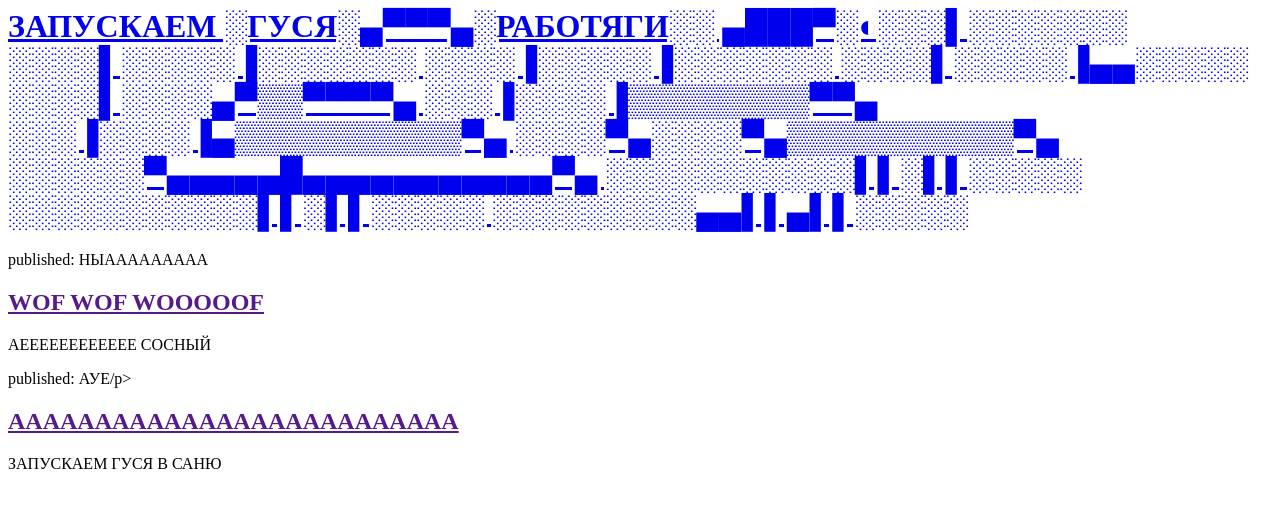
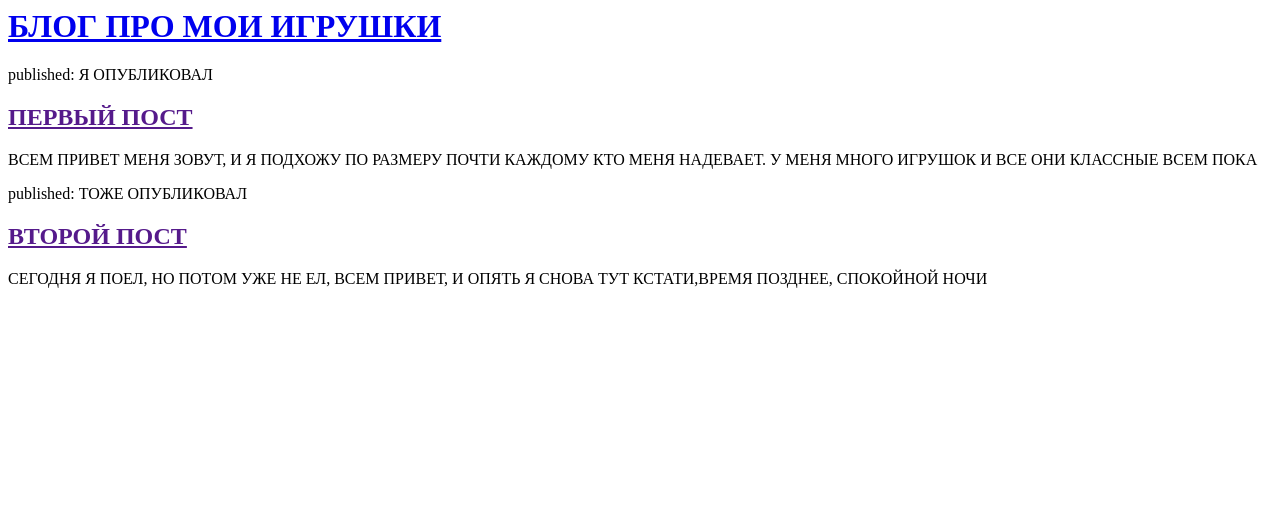
Before and after one commit to hcMeat/my-first-blog, a Django app: page / in a window 1280 px wide. Shown: the top 508 px of the page. Run offline with Django 3.2, Linux system fonts and the light colour scheme.

Commit message:
Changed the HTML

```diff
--- a/blog/templates/blog/post_list.html
+++ b/blog/templates/blog/post_list.html
@@ -1,35 +1,22 @@
 <html>
     <head>
-        <title>ЗАПУСКАЕМ ГУСЯ</title>
+        <title>ЭТА ЗАГАЛОВАК</title>
     </head>
     <body>
         <div>
-            <h1><a href="/">ЗАПУСКАЕМ
-                ░ГУСЯ░▄▀▀▀▄░РАБОТЯГИ░░
-                ▄███▀░◐░░░▌░░░░░░░
-                ░░░░▌░░░░░▐░░░░░░░
-                ░░░░▐░░░░░▐░░░░░░░
-                ░░░░▌░░░░░▐▄▄░░░░░
-                ░░░░▌░░░░▄▀▒▒▀▀▀▀▄
-                ░░░▐░░░░▐▒▒▒▒▒▒▒▒▀▀▄
-                ░░░▐░░░░▐▄▒▒▒▒▒▒▒▒▒▒▀▄
-                ░░░░▀▄░░░░▀▄▒▒▒▒▒▒▒▒▒▒▀▄
-                ░░░░░░▀▄▄▄▄▄█▄▄▄▄▄▄▄▄▄▄▄▀▄
-                ░░░░░░░░░░░▌▌░▌▌░░░░░
-                ░░░░░░░░░░░▌▌░▌▌░░░░░
-                ░░░░░░░░░▄▄▌▌▄▌▌░░░░░</a></h1>
+            <h1><a href="/">БЛОГ ПРО МОИ ИГРУШКИ</a></h1>
         </div>
 
         <div>
-            <p>published: НЫААААААААА</p>
-            <h2><a href="">WOF WOF WOOOOOF</a></h2>
-            <p>АЕЕЕЕЕЕЕЕЕЕЕЕ СОСНЫЙ</p>
+            <p>published: Я ОПУБЛИКОВАЛ</p>
+            <h2><a href="">ПЕРВЫЙ ПОСТ</a></h2>
+            <p>ВСЕМ ПРИВЕТ МЕНЯ ЗОВУТ, И Я ПОДХОЖУ ПО РАЗМЕРУ ПОЧТИ КАЖДОМУ КТО МЕНЯ НАДЕВАЕТ. У МЕНЯ МНОГО ИГРУШОК И ВСЕ ОНИ КЛАССНЫЕ ВСЕМ ПОКА</p>
         </div>
 
         <div>
-            <p>published: АУЕ/p>
-            <h2><a href="">АААААААААААААААААААААААААА</a></h2>
-            <p>ЗАПУСКАЕМ ГУСЯ В САНЮ </p>
+            <p>published: ТОЖЕ ОПУБЛИКОВАЛ</p>
+            <h2><a href="">ВТОРОЙ ПОСТ</a></h2>
+            <p>СЕГОДНЯ Я ПОЕЛ, НО ПОТОМ УЖЕ НЕ ЕЛ, ВСЕМ ПРИВЕТ, И ОПЯТЬ Я СНОВА ТУТ КСТАТИ,ВРЕМЯ ПОЗДНЕЕ, СПОКОЙНОЙ НОЧИ</p>
         </div>
     </body>
 </html>
```
